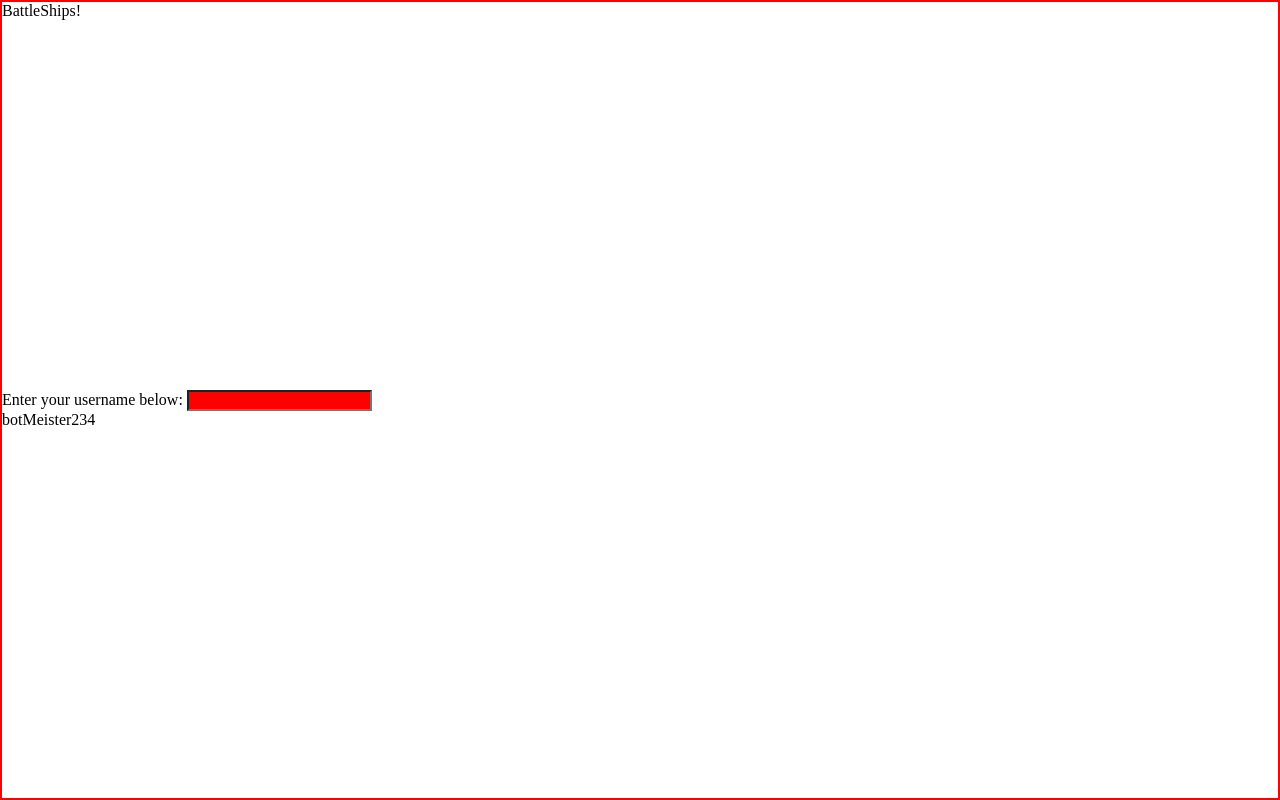
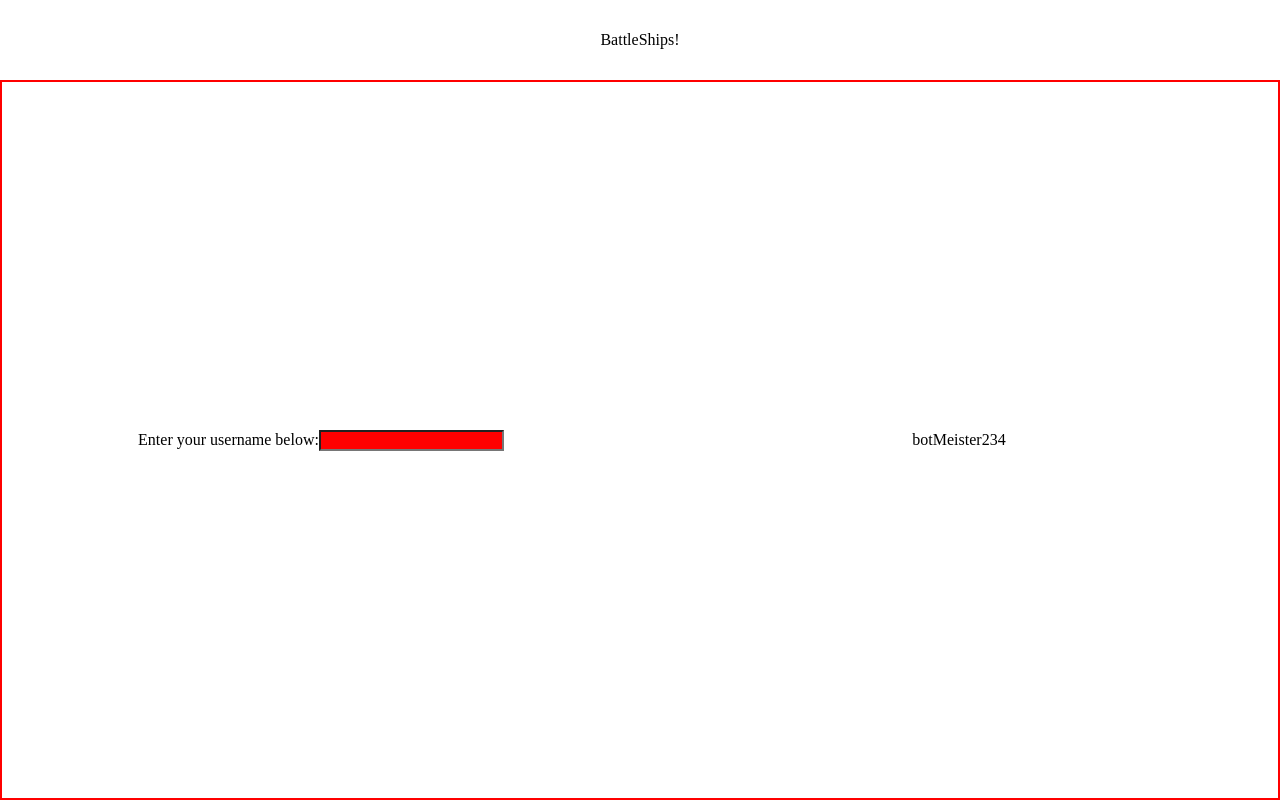
Before and after one commit to Clanbulance/BattleShips, a website with bundled scripts: page index.html in a window 1280 px wide. Built offline with nearby package versions, Linux system fonts and the light colour scheme.

Commit message:
small layout changes

```diff
--- a/style.css
+++ b/style.css
@@ -8,14 +8,35 @@ html, body {
 
 body {
     display: grid;
-    border:2px solid red;
+    grid-template-rows: 10% 90%;
+    grid-template-areas:
+    "topBar"
+    "playField"
+    ;
 }
 
 
 .topbar {
-
+    display: flex;
+    justify-content: center;
+    align-items: center;
+    grid-area: topBar;
 }
 
 .playfield {
+    grid-area: playField;
+    border:var(--test-border);
+    display: flex;
+}
 
+.playfield div{
+    width: 50%;
+    display: flex;
+    justify-content: center;
+    align-items: center;
 }
+
+
+:root {
+    --test-border: 2px solid red;
+}
```
